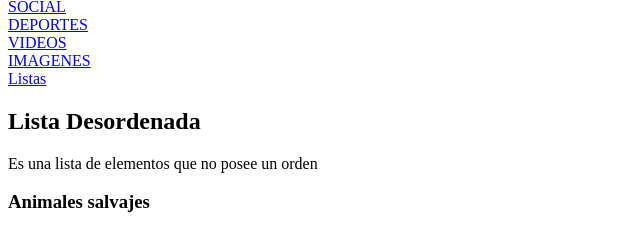
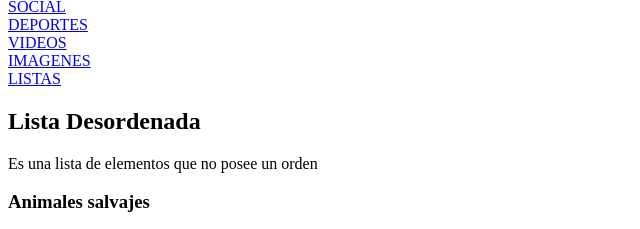
Before and after one commit to RonnyChamba/TrabajoGata, a plain HTML site: page listas.html in a window 1280 px wide. Shown: the part 165-394 px from the top of the page, 0-640 px from the left. Drawn offline with Linux system fonts and the light colour scheme.

Commit message:
Actualizar listas.html y social.html

```diff
--- a/listas.html
+++ b/listas.html
@@ -15,7 +15,7 @@
     <a href="deportes.html">DEPORTES</a> </br>
     <a href="videos.html">VIDEOS</a> </br>
     <a href="imagenes.html">IMAGENES</a> </br>
-    <a href="listas.html">Listas</a> </br>
+    <a href="listas.html">LISTAS</a> </br>
     <h2>Lista Desordenada</h2>
     <p>Es una lista de elementos que no posee un orden</p>
     <h3>Animales salvajes</h3>
```
Also changed, not shown: social.html (+1 -1 lines).
